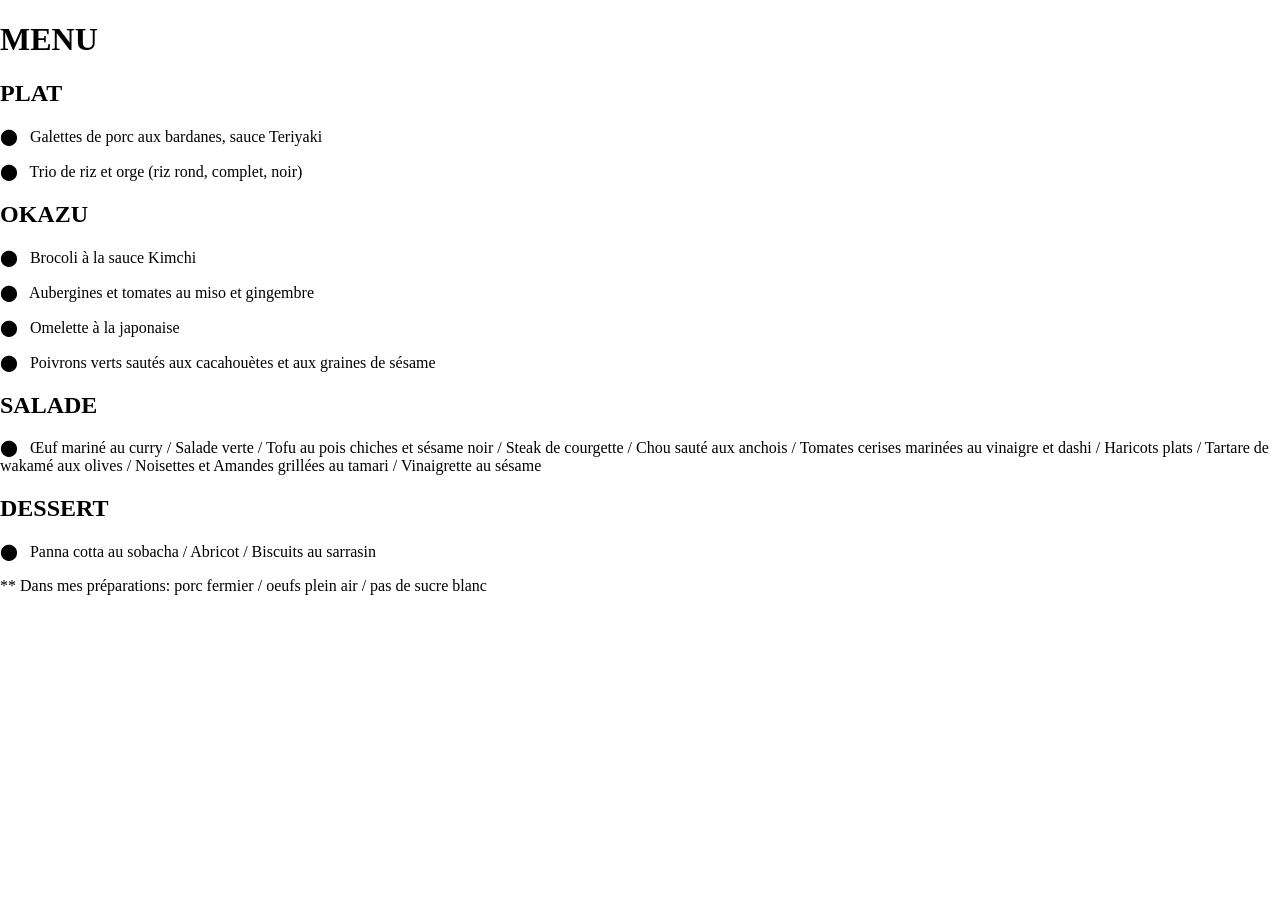
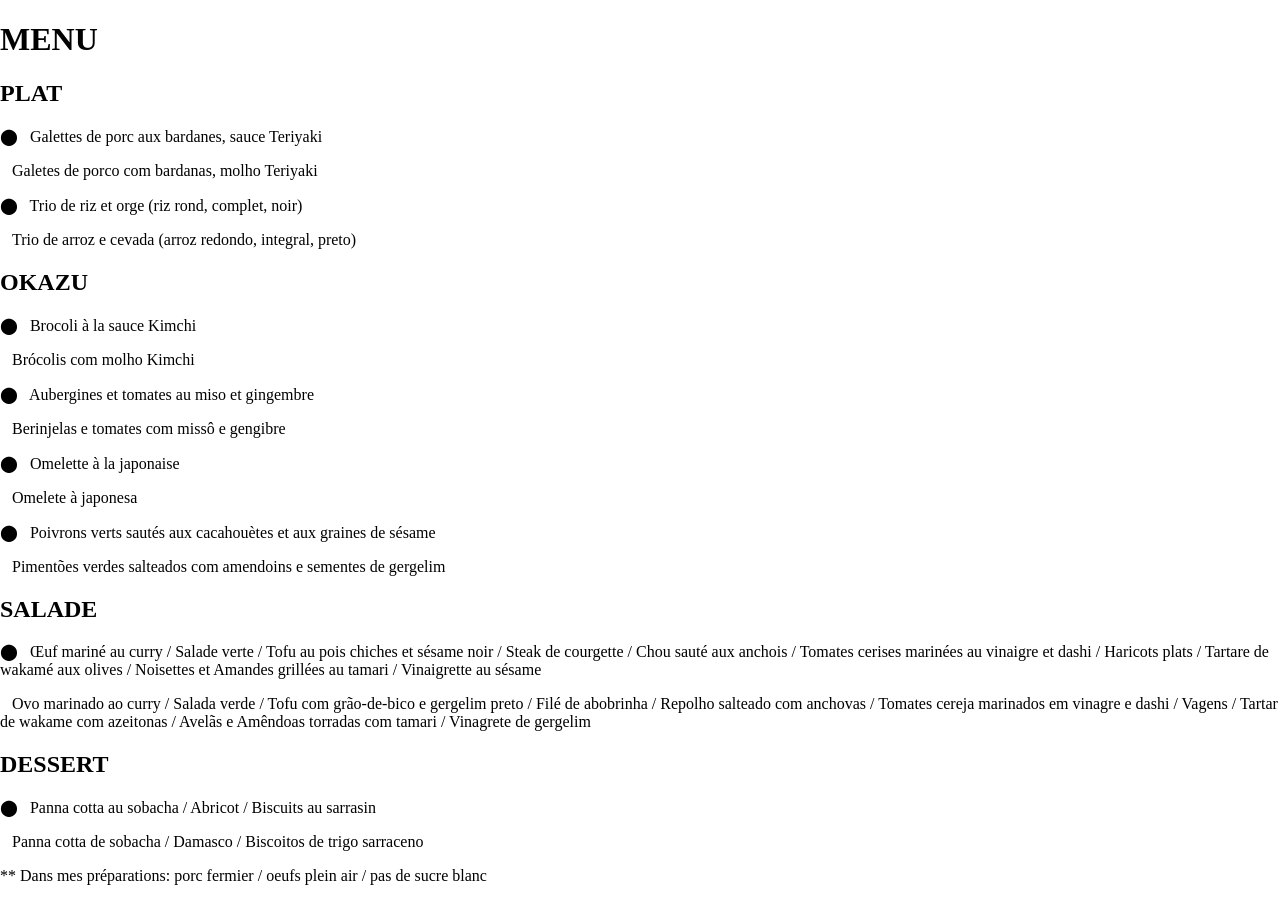
Before and after one commit to matsupin/main, a Jekyll site: the page built from menus/commande_elizabeth_080724.html, in a window 1280 px wide. Built offline with Jekyll 4.4.1, drawn with Linux system fonts in a browser that asks for light colours.

Commit message:
Update commande_elizabeth_080724.html

```diff
--- a/menus/commande_elizabeth_080724.html
+++ b/menus/commande_elizabeth_080724.html
@@ -12,9 +12,12 @@ title: Bento Menu
         <h2 class="section-title">PLAT</h2>
 
         <p><span class="menu-dot">&#11044;</span> <span class="dish-name">&nbsp; Galettes de porc aux bardanes, sauce Teriyaki</span></p>
+        <p class="dish-text">&nbsp;&nbsp;&nbsp;<span class="highlight">Galetes de porco com bardanas, molho Teriyaki</p>
 
 
         <p><span class="menu-dot">&#11044;</span> <span class="dish-name">&nbsp; Trio de riz et orge (riz rond, complet, noir)</span></p>
+        <p class="dish-text">&nbsp;&nbsp;&nbsp;<span class="highlight">Trio de arroz e cevada (arroz redondo, integral, preto)</p>
+
 
 
     </section>
@@ -24,15 +27,19 @@ title: Bento Menu
         <h2 class="section-title">OKAZU</h2>
 
         <p><span class="menu-dot">&#11044;</span> <span class="dish-name">&nbsp; Brocoli à la sauce Kimchi</span></p>
+        <p class="dish-text">&nbsp;&nbsp;&nbsp;<span class="highlight">Brócolis com molho Kimchi</p>
 
 
         <p><span class="menu-dot">&#11044;</span> <span class="dish-name">&nbsp; Aubergines et tomates au miso et gingembre</span></p>
+        <p class="dish-text">&nbsp;&nbsp;&nbsp;<span class="highlight">Berinjelas e tomates com missô e gengibre</p>
 
 
         <p><span class="menu-dot">&#11044;</span> <span class="dish-name">&nbsp; Omelette à la japonaise</span></p>
+        <p class="dish-text">&nbsp;&nbsp;&nbsp;<span class="highlight">Omelete à japonesa</p>
 
 
         <p><span class="menu-dot">&#11044;</span> <span class="dish-name">&nbsp; Poivrons verts sautés aux cacahouètes et aux graines de sésame</span></p>
+        <p class="dish-text">&nbsp;&nbsp;&nbsp;<span class="highlight">Pimentões verdes salteados com amendoins e sementes de gergelim</p>
 
 
     </section>
@@ -42,6 +49,7 @@ title: Bento Menu
         <h2 class="section-title">SALADE</h2>
 
         <p><span class="menu-dot">&#11044;</span> <span class="dish-name">&nbsp; Œuf mariné au curry / Salade verte / Tofu au pois chiches et sésame noir / Steak de courgette / Chou sauté aux anchois / Tomates cerises marinées au vinaigre et dashi / Haricots plats / Tartare de wakamé aux olives / Noisettes et Amandes grillées au tamari / Vinaigrette au sésame</span></p>
+        <p class="dish-text">&nbsp;&nbsp;&nbsp;<span class="highlight">Ovo marinado ao curry / Salada verde / Tofu com grão-de-bico e gergelim preto / Filé de abobrinha / Repolho salteado com anchovas / Tomates cereja marinados em vinagre e dashi / Vagens / Tartar de wakame com azeitonas / Avelãs e Amêndoas torradas com tamari / Vinagrete de gergelim</p>
 
 
     </section>
@@ -51,6 +59,7 @@ title: Bento Menu
         <h2 class="section-title">DESSERT</h2>
 
         <p><span class="menu-dot">&#11044;</span> <span class="dish-name">&nbsp; Panna cotta au sobacha / Abricot / Biscuits au sarrasin</span></p>
+        <p class="dish-text">&nbsp;&nbsp;&nbsp;<span class="highlight">Panna cotta de sobacha / Damasco / Biscoitos de trigo sarraceno</p>
 
 
     </section>
```
